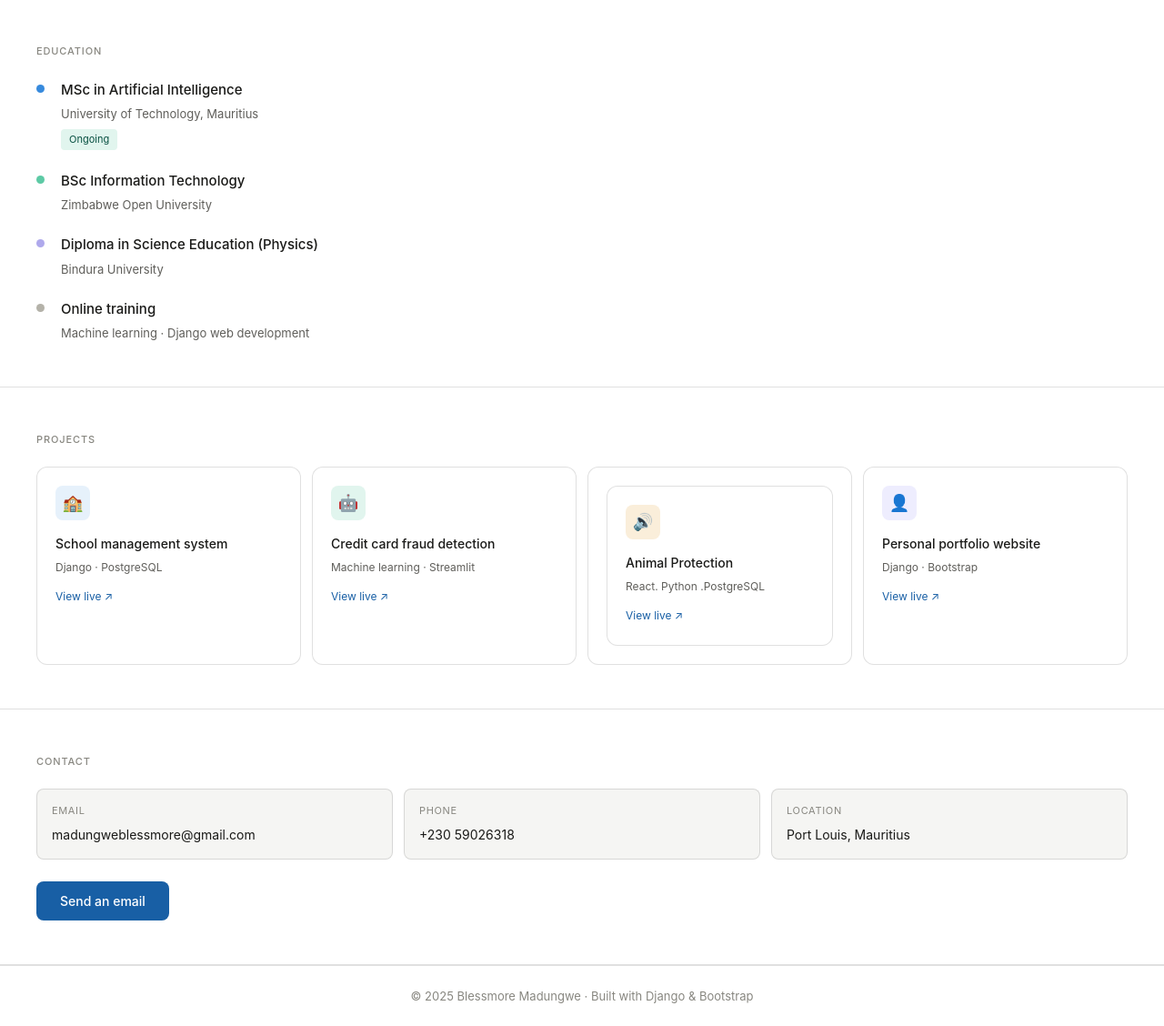
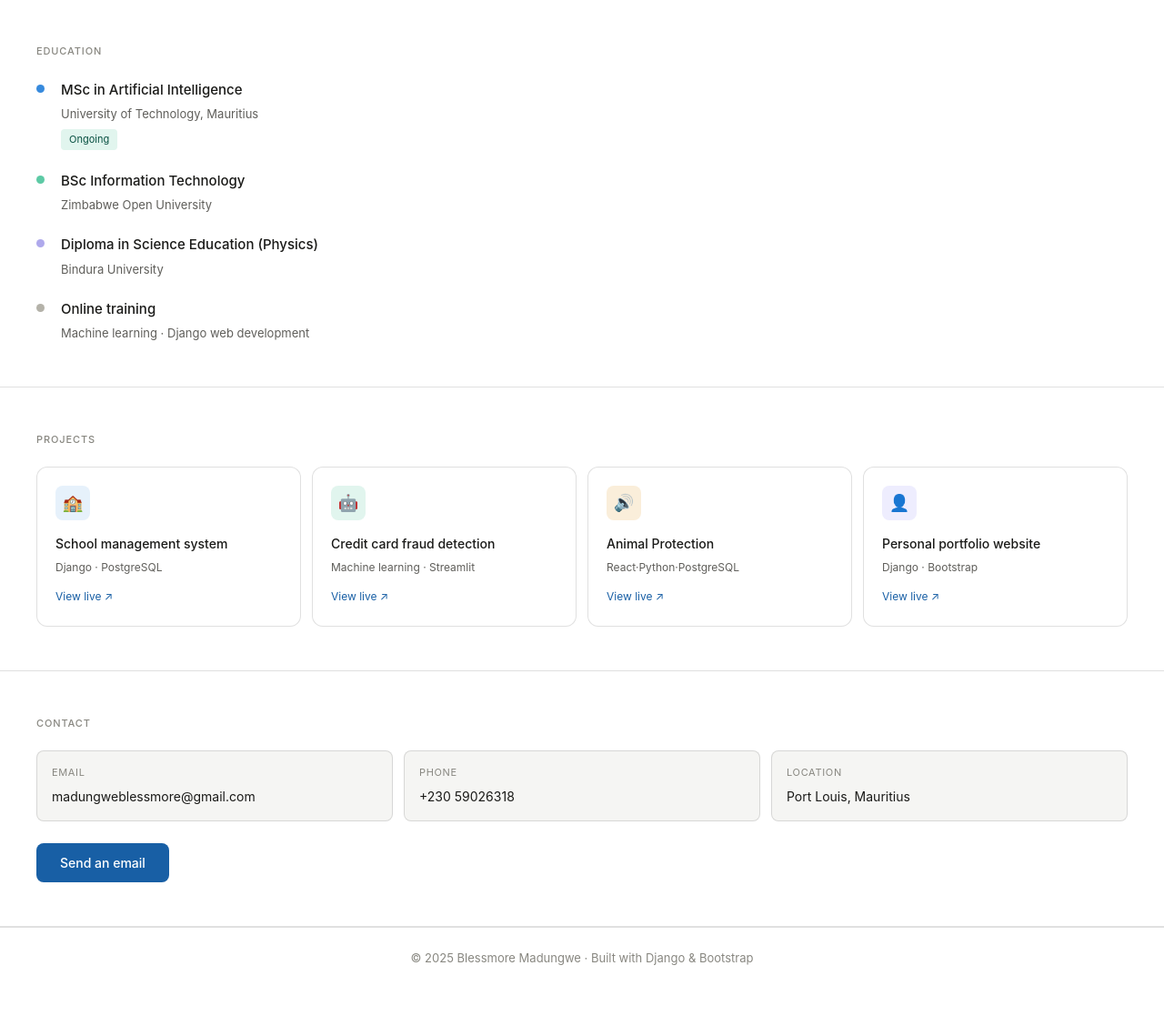
Before and after one commit to BlessmoreMadungwe/profile, a Django app: page / in a window 1280 px wide. Shown: the part 977-2105 px from the top of the page at 91% size. After the commit the page ends 2038 px from the top, so only its background shows below. Run offline with Django 5.2, Linux system fonts and the light colour scheme.

Commit message:
Update home.html

```diff
--- a/portfolio/templates/home.html
+++ b/portfolio/templates/home.html
@@ -346,12 +346,10 @@
     </a>
 
     <a class="project-card" href=" https://animal-app-alpha.vercel.app/" target="_blank" rel="noopener">
-    <div class="project-card" style="cursor:default">
       <div class="project-icon icon-amber">🔊</div>
       <div class="project-name">Animal Protection </div>
-      <div class="project-tech">React. Python .PostgreSQL</div>
+      <div class="project-tech">React·Python·PostgreSQL</div>
       <div class="project-link">View live ↗</div>
-     </div>
     </a>
 
     <a class="project-card" href="https://profile-1-cqe1.onrender.com/" target="_blank" rel="noopener">
```
